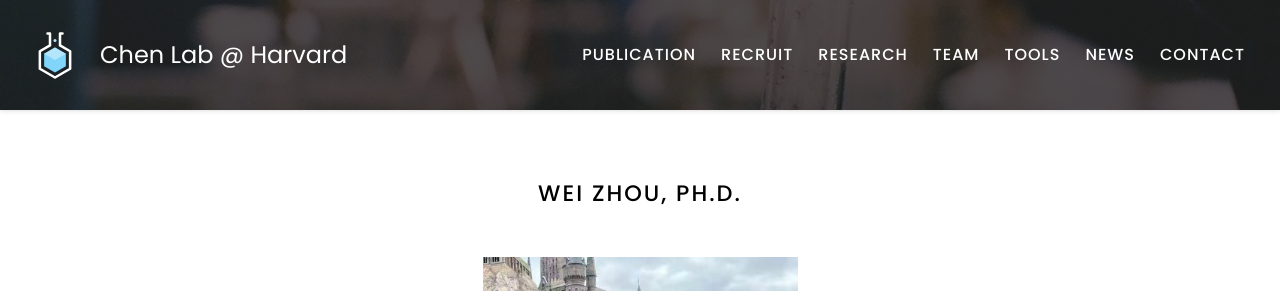
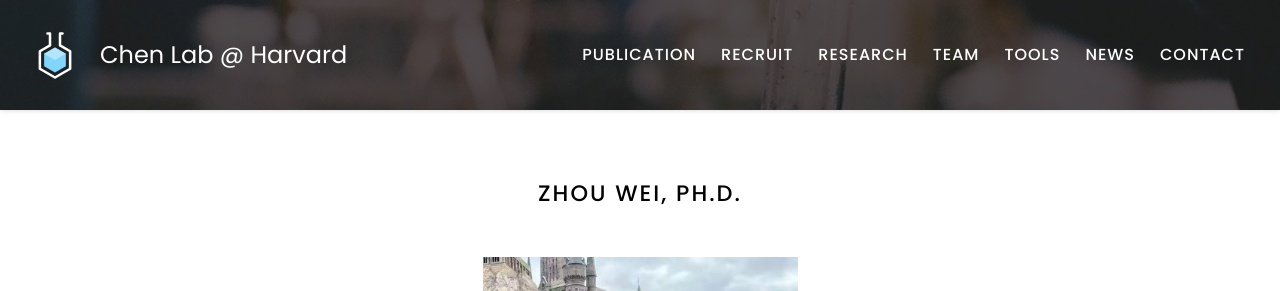
Before and after one commit to kaifuchenlab/kaifuchenlab.github.io, a Jekyll site: the page built from _members/Wei-Zhou.md, in a window 1280 px wide. Shown: the top 291 px of the page. Built offline with Jekyll 4.4.1, drawn with Linux system fonts in a browser that asks for light colours.

```diff
--- a/_members/Wei-Zhou.md
+++ b/_members/Wei-Zhou.md
@@ -1,5 +1,5 @@
 ---
-name: Wei Zhou, Ph.D.
+name: Zhou Wei, Ph.D.
 image: images/WeiZhou.jpg
 description: Postdoc 2026
 role: postdoc2026
```
